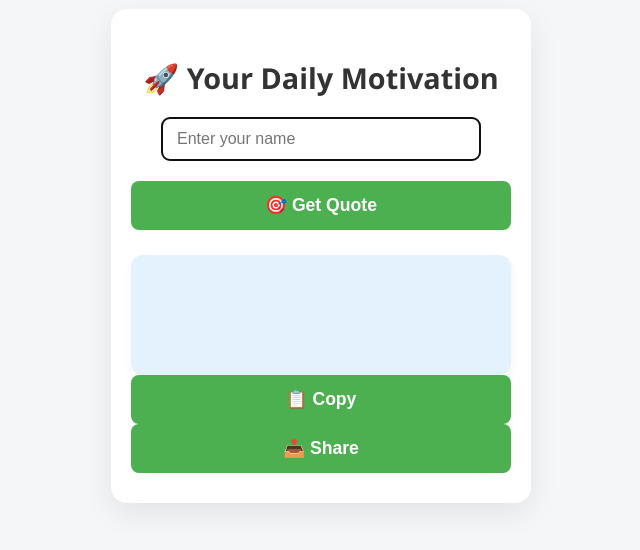
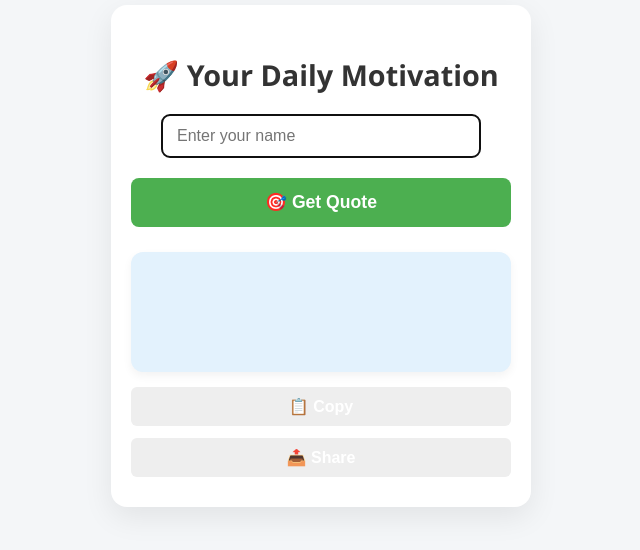
Before and after one commit to positivespins/spin-wheel-quotes, a plain HTML site: page index.html in a window 1280 px wide. Shown: the part 144-694 px from the top of the page, without its empty margins (319-959 px from the left). Drawn offline with Linux system fonts and the light colour scheme.

Commit message:
Update style.css

```diff
--- a/style.css
+++ b/style.css
@@ -100,7 +100,27 @@ button:hover {
 #quote.animate {
   animation: fadeSlideUp 0.6s ease-out;
 }
+.actions {
+  display: flex;
+  justify-content: center;
+  gap: 12px;
+  margin-top: 15px;
+  flex-wrap: wrap;
+}
 
+.actions button {
+  padding: 10px 16px;
+  font-size: 1em;
+  border: none;
+  border-radius: 6px;
+  background-color: #eeeeee;
+  cursor: pointer;
+  transition: background-color 0.3s ease;
+}
+
+.actions button:hover {
+  background-color: #dcdcdc;
+}
 /* 📱 Mobile styles */
 @media (max-width: 480px) {
   h1 {
```
